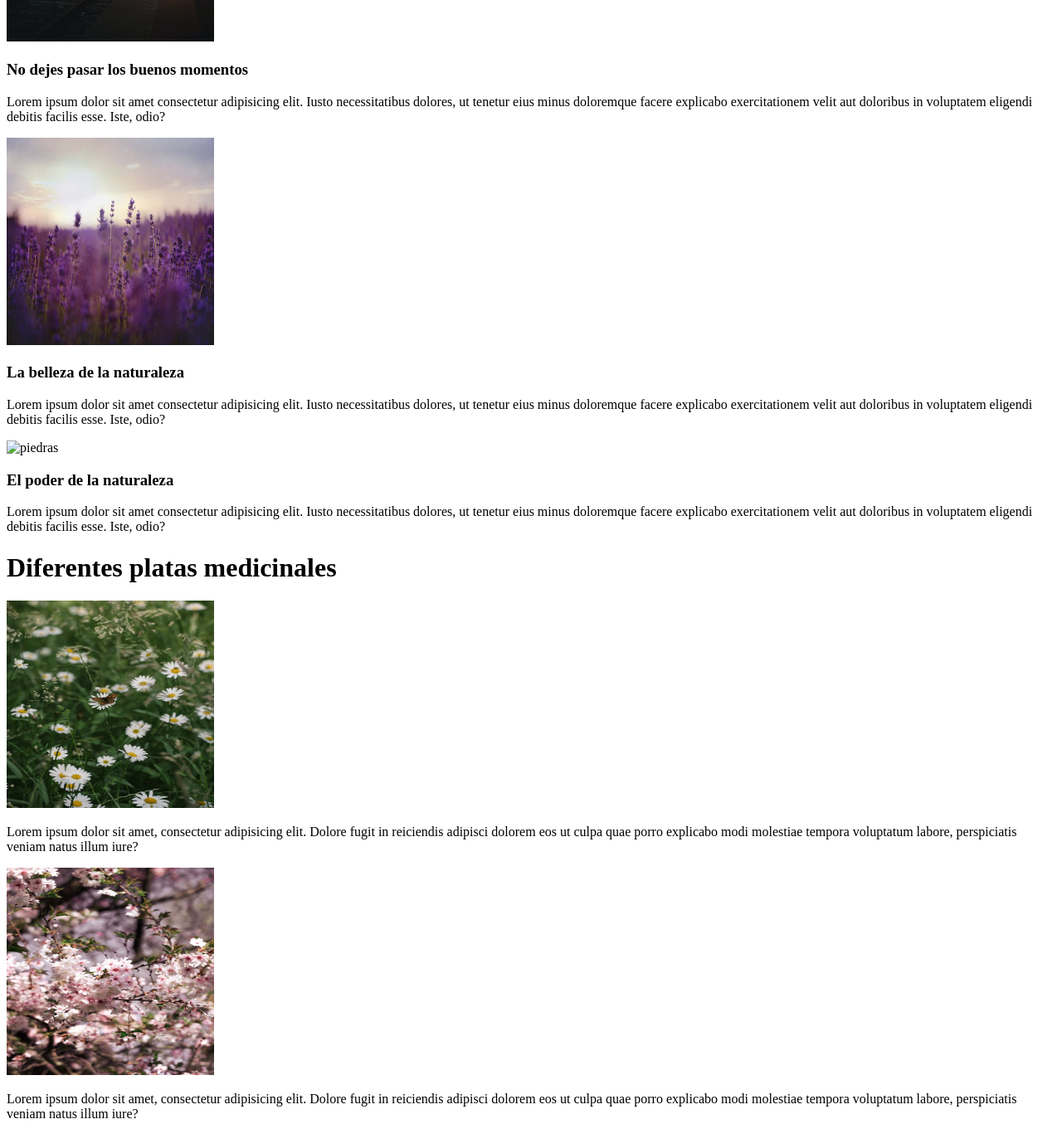
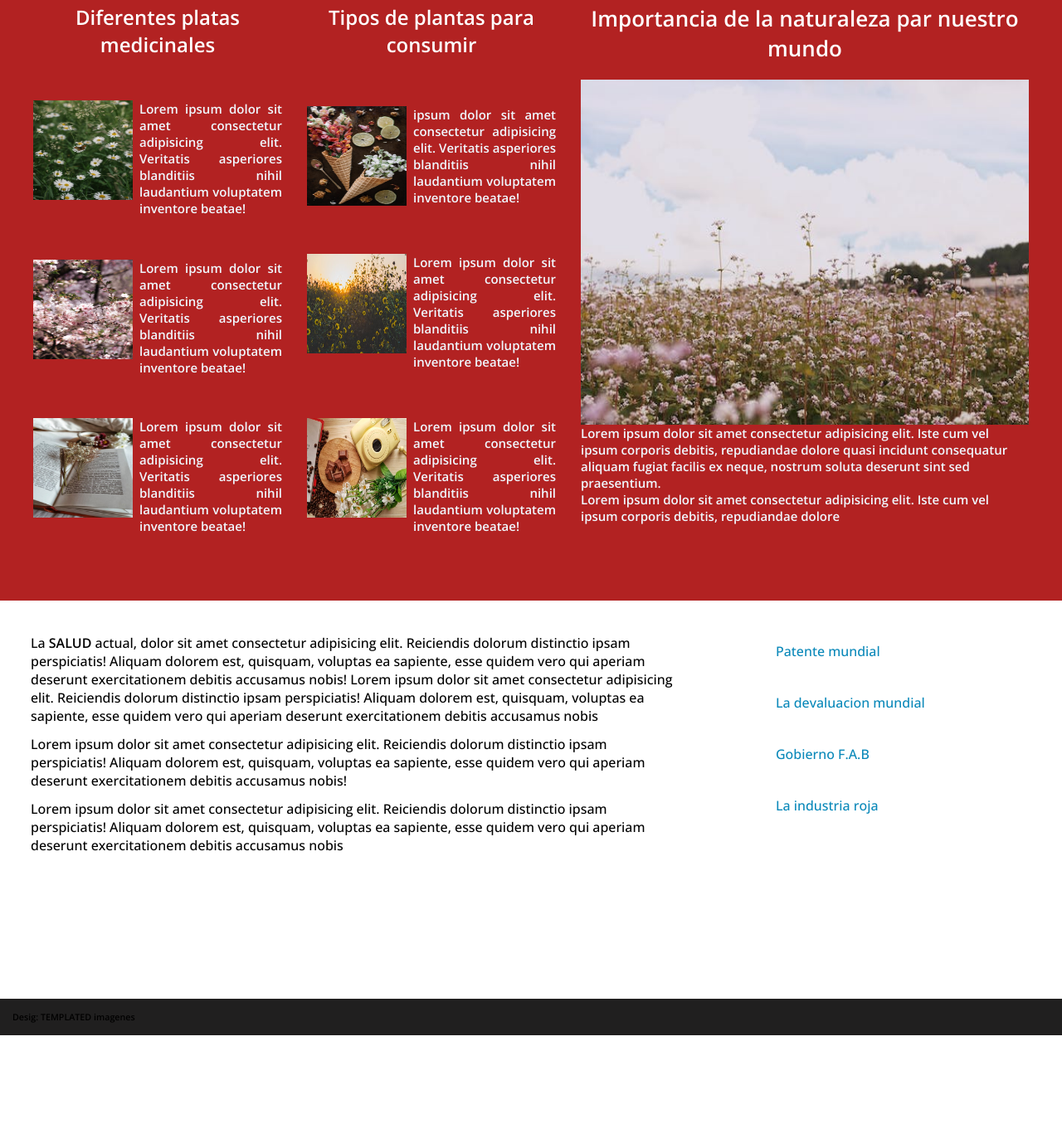
Before and after one commit to YusleisbisC/Ejercicio-6-toti, a plain HTML site: page index.html in a window 1280 px wide. Shown: the part 1066-2421 px from the top of the page at 83% size. After the commit the page ends 2314 px from the top, so only its background shows below. Drawn offline with nearby package versions, Linux system fonts and the light colour scheme.

Commit message:
initial commit

```diff
--- /dev/null
+++ b/estilo.css
@@ -0,0 +1,236 @@
+* {
+    padding: 0;
+    margin: 0;
+    box-sizing: border-box;
+}
+
+body {
+    font-family: 'Lato', sans-serif;
+    font-family: 'Open Sans', sans-serif;
+}
+
+#menu__princ {
+    background-color: rgb(27, 25, 25);
+    height: 90px;
+    display: flex;
+    justify-content: space-between;
+    align-items: center;
+    padding: 0 40px;
+
+}
+
+h1 {
+
+    color: #fff;
+}
+
+.naver {
+    color: azure;
+}
+
+nav a {
+    padding: 20px;
+    text-decoration: none;
+}
+
+a:link {
+    color: azure;
+
+}
+
+a :visited,
+link :active {
+    color: blueviolet
+}
+
+a:hover {
+    background-color: rgb(12, 12, 11);
+    opacity: 0.5;
+
+}
+
+.imagen_ {
+    height: 400px;
+    width: 100%;
+}
+
+
+.imagen_1 {
+    width: 100%;
+    height: 100%;
+}
+
+#container {
+
+    height: 500px;
+    display: flex;
+    justify-content: space-around;
+    background-color: #ddd;
+    align-items: center;
+
+
+}
+
+.list {
+    width: 250px;
+    height: 410px;
+    border-radius: 16px;
+    background-color: beige;
+}
+
+.container_1 {
+    width: 100%;
+    height: 30%;
+
+
+}
+
+.img {
+    width: 100%;
+    height: 100%;
+    border-radius: 16px 16px 0 0;
+}
+
+.list p {
+    padding: 0 8px;
+    text-align: justify;
+}
+
+
+h3 {
+    padding: 10px;
+}
+
+/*columnas*/
+
+.columnas {
+    width: 100%;
+    display: flex;
+    height: 100vh;
+    justify-content: space-between;
+    background-color: firebrick;
+    align-items: center;
+    padding: 0 40px;
+}
+
+.columna1 {
+
+    height: 80%;
+    display: flex;
+    flex-direction: column;
+    align-items: flex-start;
+    justify-content: space-between;
+    width: 25%;
+
+}
+
+.columnas h1 {
+    text-align: center;
+}
+
+.img2 {
+    width: 120px;
+    height: 120px;
+    flex: none;
+    margin-right: 8px;
+}
+
+
+
+.colun {
+    display: flex;
+    font-size: 15px;
+    font-weight: 600;
+    text-align: justify;
+    width: 100%;
+    color: aliceblue;
+}
+
+
+
+.arti_ {
+    width: 45%;
+    color: aliceblue;
+    font-size: 15px;
+    font-weight: 600;
+    height: 80%;
+    display: flex;
+    flex-direction: column;
+}
+
+.arti_ img {
+    width: 100%;
+    height: 65%;
+
+}
+
+.arti_ h1 {
+    text-align: center;
+    font-size: 26px;
+    margin-bottom: 20px;
+
+}
+
+
+#articf {
+    display: flex;
+    justify-content: space-around;
+    height: 60vh;
+    width: 100%;
+}
+
+#articulo {
+    width: 70%;
+    padding: 0 32px;
+
+}
+
+.paragrafos_ {
+    margin-top: 2px;
+    padding: 5px;
+}
+
+
+ul {
+    margin: 30px;
+    width: 30%;
+    height: 400px;
+}
+
+ul li {
+    padding: 20px;
+    list-style-type: none;
+
+
+}
+
+ul a:link {
+    color: rgb(19, 19, 20);
+    padding: 30px;
+}
+
+li a {
+    text-decoration: none;
+}
+
+ul a:link {
+    color: #0988b9;
+
+}
+
+ul a:visited,
+a:active {
+    color: #d62a2a;
+
+}
+
+ul a:hover {
+    background-color: beige;
+
+}
+
+#rodape {
+    background-color: rgb(32, 31, 31);
+    padding: 15px;
+    align-content: flex-end;
+}
--- a/index.html
+++ b/index.html
@@ -1,161 +1,184 @@
 <!DOCTYPE html>
 <html lang="en">
+
 <head>
     <meta charset="UTF-8">
     <meta name="viewport" content="width=device-width, initial-scale=1.0">
+    <link rel="preconnect" href="https://fonts.googleapis.com">
+    <link rel="preconnect" href="https://fonts.gstatic.com" crossorigin>
+    <link
+        href="https://fonts.googleapis.com/css2?family=Lato:ital,wght@0,400;1,300;1,400;1,700&family=Open+Sans:ital,wght@0,300;0,500;0,600;1,400;1,500&display=swap"
+        rel="stylesheet">
+    <link rel="stylesheet" type="text/css" href="estilo.css">
+
     <title>Autonomy</title>
+
 </head>
+
 <body>
 
-    <header>
+    <header id="menu__princ">
+
         <h1>Autonomy</h1>
-        <nav>
-            Home page| Left Sidebar| Right Sidebar| No Sidebar
+
+        <nav class="naver">
+
+            <a href="home.html">Home </a>
+            <a href="page.html">page </a>
+            <a href="Left.htm ">Left </a>
+            <a href="Right Sidebar">Right Sidebar</a>
+
         </nav>
-
-        <img src="Imag/templ.jpg" alt="Flores moradas con blanco" width="600px">
-
     </header>
 
-<div><!--#-->
-        <section>
-            <img src="Imag/bosquecasa.jpeg" alt="un bosque visualmente tranquilo" width="250px" height="250px">
-        </section>
+    <div class="imagen_">
+
+        <img src="templ.jpg" alt="Flores moradas con blanco" class="imagen_1">
+    </div>
+
+
+    <section id="container"><!--#-->
+
+        <div class="list">
+
+            <div class="container_1">
+                <img src="Imag/bosquecasa.jpeg" alt="un bosque visualmente tranquilo" class="img">
+            </div>
 
             <h3>Vida libre</h3>
 
-        <p>Lorem ipsum dolor sit amet consectetur adipisicing elit. Iusto necessitatibus dolores,
+            <p>Lorem ipsum dolor sit amet consectetur adipisicing elit.<br>
+                Iusto necessitatibus dolores,
                 ut tenetur eius minus doloremque facere
-           explicabo exercitationem velit aut doloribus in voluptatem eligendi debitis facilis esse.
+                explicabo exercitationem velit aut doloribus
+                in voluptatem eligendi debitis facilis esse.
                 Iste, odio?</p>
+        </div>
 
-        <section>
-            <img src="Imag/trem.jpeg" alt="El paisaje de un trem" width="250px" height="250px">
-        </section>
+        <div class="list">
+
+            <div class="container_1">
+                <img src="Imag/trem.jpeg" alt="El paisaje de un trem" class="img">
+            </div>
+
             <h3>No dejes pasar los buenos momentos</h3>
 
-        <p>Lorem ipsum dolor sit amet consectetur adipisicing elit. Iusto necessitatibus dolores,
+            <p>Lorem ipsum dolor sit amet consectetur adipisicing elit.<br>
+                Iusto necessitatibus dolores,
                 ut tenetur eius minus doloremque facere
-           explicabo exercitationem velit aut doloribus in voluptatem eligendi debitis facilis esse.
+                explicabo exercitationem velit aut doloribus
+                in voluptatem eligendi debitis facilis esse.
                 Iste, odio?</p>
+        </div>
 
-        <section>
-            <img src="Imag/flores2.jpeg" alt="flores" width="250px" height="250px">
-        </section>
+        <div class="list">
+            <div class="container_1">
+                <img src="Imag/flores2.jpeg" alt="flores" class="img">
+            </div>
             <h3>La belleza de la naturaleza</h3>
 
-        <p>Lorem ipsum dolor sit amet consectetur adipisicing elit. Iusto necessitatibus dolores,
+            <p>Lorem ipsum dolor sit amet consectetur adipisicing elit.<br>
+                Iusto necessitatibus dolores,
                 ut tenetur eius minus doloremque facere
-           explicabo exercitationem velit aut doloribus in voluptatem eligendi debitis facilis esse.
+                explicabo exercitationem velit aut doloribus
+                in voluptatem eligendi debitis facilis esse.
                 Iste, odio?</p>
+        </div>
 
-        <section>
-            <img src="Imag/piedras.webp" alt="piedras" width="250px" height="250px">
-        </section>
+        <div class="list">
+            <div class="container_1">
+                <img src="Imag/desolado2.jpeg" alt="piedras" class="img">
+            </div>
             <h3>El poder de la naturaleza</h3>
 
-        <p>Lorem ipsum dolor sit amet consectetur adipisicing elit. Iusto necessitatibus dolores,
+            <p>Lorem ipsum dolor sit amet consectetur adipisicing elit.<br>
+                Iusto necessitatibus dolores,
                 ut tenetur eius minus doloremque facere
-            explicabo exercitationem velit aut doloribus in voluptatem eligendi debitis facilis esse.
+                explicabo exercitationem velit aut doloribus
+                in voluptatem eligendi debitis facilis esse.
                 Iste, odio?</p>
-</div><!--#-->
+        </div>
 
-    <div><!--inicio columnas-->
+    </section><!--#-->
 
-        <div><!--Colunma 1-->
+    <section class="columnas"><!--inicio columnas-->
+
+        <div class="columna1"><!--Colunma 1-->
 
             <h1>Diferentes platas medicinales</h1>
 
-            <section>
-                <img src="Imag/flores--1.jpeg" alt="Paisajes de flores" width="250px" height="250px">
-
-                <p>Lorem ipsum dolor sit amet, consectetur adipisicing elit. Dolore fugit in reiciendis
-                    adipisci dolorem eos ut culpa quae porro explicabo modi molestiae
-                    tempora voluptatum labore, perspiciatis veniam natus illum iure?
+            <div class="colun">
+                <img src="Imag/flores--1.jpeg" alt="Paisajes de flores" class="img2">
+                <p>
+                    Lorem ipsum dolor sit amet consectetur adipisicing elit. Veritatis asperiores blanditiis nihil
+                    laudantium voluptatem inventore beatae!
                 </p>
 
-            </section>
+            </div>
+
+            <div class="colun">
+                <img src="Imag/flores--2.jpeg" alt="Paisajes de flores" class="img2">
+
+                <p>
+                    Lorem ipsum dolor sit amet consectetur adipisicing elit. Veritatis asperiores blanditiis nihil
+                    laudantium voluptatem inventore beatae!
+                </p>
+
+            </div>
+
+            <div class="colun">
+                <img src="Imag/flores--3.jpeg" alt="Paisajes de flores" class="img2">
+
+                <p>
+                    Lorem ipsum dolor sit amet consectetur adipisicing elit. Veritatis asperiores blanditiis nihil
+                    laudantium voluptatem inventore beatae!
+                </p>
+
+            </div>
 
 
+        </div>
+        <!--fin columna1-->
 
 
+        <!-- inicio Colunma 2 -->
+        <div class="columna1">
+            <h1>Tipos de plantas para consumir</h1>
+            <div class="colun">
+                <img src="Imag/flores--4.jpeg" alt="Paisajes de flores" class="img2">
 
-            <section>
-                <img src="Imag/flores--2.jpeg" alt="Paisajes de flores" width="250px" height="250px">
-
-                <p>Lorem ipsum dolor sit amet, consectetur adipisicing elit. Dolore fugit in reiciendis
-                    adipisci dolorem eos ut culpa quae porro explicabo modi molestiae
-                    tempora voluptatum labore, perspiciatis veniam natus illum iure?
+                <p>
+                    ipsum dolor sit amet consectetur adipisicing elit. Veritatis asperiores blanditiis nihil laudantium
+                    voluptatem inventore beatae!
                 </p>
 
-            </section>
+            </div>
 
+            <div class="colun">
+                <img src="Imag/flores--5.jpeg" alt="Paisajes de flores" class="img2">
 
-
-
-
-            <section>
-                <img src="Imag/flores--3.jpeg" alt="Paisajes de flores" width="250px" height="250px">
-
-                <p>Lorem ipsum dolor sit amet, consectetur adipisicing elit. Dolore fugit in reiciendis
-                    adipisci dolorem eos ut culpa quae porro explicabo modi molestiae
-                    tempora voluptatum labore, perspiciatis veniam natus illum iure?
+                <p>
+                    Lorem ipsum dolor sit amet consectetur adipisicing elit. Veritatis asperiores blanditiis nihil
+                    laudantium voluptatem inventore beatae!
                 </p>
 
-            </section>
+            </div>
 
+            <div class="colun">
+                <img src="Imag/flores--6.jpeg" alt="Paisajes de flores" class="img2">
 
-        </div><!--fin columna1-->
-
-
-
-        <div><!--inicio Colunma 2-->
-
-
-            <h1>Tipos de plantas para consumir</h1>
-
-
-            <section>
-                <img src="Imag/flores--4.jpeg" alt="Paisajes de flores" width="250px" height="250px">
-
-                <p>Lorem ipsum dolor sit amet, consectetur adipisicing elit. Dolore fugit in reiciendis
-                        adipisci dolorem eos ut culpa quae porro explicabo modi molestiae
-                        tempora voluptatum labore, perspiciatis veniam natus illum iure?
+                <p>
+                    Lorem ipsum dolor sit amet consectetur adipisicing elit. Veritatis asperiores blanditiis nihil
+                    laudantium voluptatem inventore beatae!
                 </p>
 
-            </section>
+            </div>
 
+        </div>
+        <!-- finColumna2 -->
 
+        <article class="arti_">
 
-
-
-            <section>
-                <img src="Imag/flores--5.jpeg" alt="Paisajes de flores" width="250px" height="250px">
-
-                <p>Lorem ipsum dolor sit amet, consectetur adipisicing elit. Dolore fugit in reiciendis
-                        adipisci dolorem eos ut culpa quae porro explicabo modi molestiae
-                        tempora voluptatum labore, perspiciatis veniam natus illum iure?
-                </p>
-
-            </section>
-
-
-
-
-
-            <section>
-                <img src="Imag/flores--6.jpeg" alt="Paisajes de flores" width="250px" height="250px">
-
-                <p>Lorem ipsum dolor sit amet, consectetur adipisicing elit. Dolore fugit in reiciendis
-                        adipisci dolorem eos ut culpa quae porro explicabo modi molestiae
-                        tempora voluptatum labore, perspiciatis veniam natus illum iure?
-                </p>
-
-            </section>
-
-
-
-            <article>
             <h1>Importancia de la naturaleza par nuestro mundo</h1>
 
             <img src="Imag/flores--7.jpeg" alt="Paisajes de flores">
@@ -163,63 +186,78 @@
             <p>
                 Lorem ipsum dolor sit amet consectetur adipisicing elit.
                 Iste cum vel ipsum corporis debitis, repudiandae dolore quasi
-                    incidunt consequatur aliquam fugiat facilis ex neque, nostrum, soluta deserunt sint sed praesentium.
-
+                incidunt consequatur aliquam fugiat facilis ex neque, nostrum
+                soluta deserunt sint sed praesentium.
+            </p>
+            <p>
                 Lorem ipsum dolor sit amet consectetur adipisicing elit.
-                    Iste cum vel ipsum corporis debitis, repudiandae dolore quasi
-                    incidunt consequatur aliquam fugiat facilis ex neque, nostrum, soluta deserunt sint sed praesentium.
+                Iste cum vel ipsum corporis debitis, repudiandae dolore
             </p>
 
         </article>
 
-        </div><!--finColumna2-->
-
-    </div><!--Fin de las columnas+art-->
+    </section><!--Fin de las columnas+art-->
 
 
-        <div><!--inicioArti-->
+    <div id="articf"><!--inicioArti-->
 
-            <article>
+        <article id="articulo">
+
+
             <h1>Incorporacion de nuevas tecnologia para el uso medicinal natural</h1>
 
-                <p>La <strong>SALUD</strong> actual, dolor sit amet consectetur adipisicing elit. Reiciendis dolorum distinctio ipsam perspiciatis! Aliquam dolorem est,
-                    quisquam, voluptas ea sapiente, esse quidem vero qui aperiam deserunt exercitationem debitis accusamus nobis!
 
-                    Lorem ipsum dolor sit amet consectetur adipisicing elit. Reiciendis dolorum distinctio ipsam perspiciatis! Aliquam dolorem est,
-                    quisquam, voluptas ea sapiente, esse quidem vero qui aperiam deserunt exercitationem debitis accusamus nobis
+            <div>
+                <p class="paragrafos_">La <strong>SALUD</strong> actual, dolor sit amet consectetur adipisicing elit.
+                    Reiciendis dolorum
+                    distinctio ipsam perspiciatis! Aliquam dolorem est,
+                    quisquam, voluptas ea sapiente, esse quidem vero qui aperiam deserunt exercitationem debitis
+                    accusamus nobis!
+
+                    Lorem ipsum dolor sit amet consectetur adipisicing elit. Reiciendis dolorum distinctio ipsam
+                    perspiciatis! Aliquam dolorem est,
+                    quisquam, voluptas ea sapiente, esse quidem vero qui aperiam deserunt exercitationem debitis
+                    accusamus nobis
 
                 </p>
 
-                <p>Lorem ipsum dolor sit amet consectetur adipisicing elit. Reiciendis dolorum distinctio ipsam perspiciatis! Aliquam dolorem est,
-                    quisquam, voluptas ea sapiente, esse quidem vero qui aperiam deserunt exercitationem debitis accusamus nobis!
-                    Lorem ipsum dolor sit amet consectetur adipisicing elit. Reiciendis dolorum distinctio ipsam perspiciatis! Aliquam dolorem est,
-                    quisquam, voluptas ea sapiente, esse quidem vero qui aperiam deserunt exercitationem debitis accusamus nobis
+                <p class="paragrafos_">Lorem ipsum dolor sit amet consectetur adipisicing elit. Reiciendis dolorum
+                    distinctio ipsam
+                    perspiciatis! Aliquam dolorem est,
+                    quisquam, voluptas ea sapiente, esse quidem vero qui aperiam deserunt exercitationem debitis
+                    accusamus nobis!
+                </p>
+                <p class="paragrafos_">
+                    Lorem ipsum dolor sit amet consectetur adipisicing elit. Reiciendis dolorum distinctio ipsam
+                    perspiciatis! Aliquam dolorem est,
+                    quisquam, voluptas ea sapiente, esse quidem vero qui aperiam deserunt exercitationem debitis
+                    accusamus nobis
+                </p>
+            </div>
 
-                </p>
+        </article>
 
-                <p>Lorem ipsum dolor sit amet consectetur adipisicing elit. Reiciendis dolorum distinctio ipsam perspiciatis! Aliquam dolorem est,
-                    quisquam, voluptas ea sapiente, esse quidem vero qui aperiam deserunt exercitationem debitis accusamus nobis!
 
-                </p>
+        <ul class="aside1">
+            <li><a href="Patente mundial.html">Patente mundial</a></li>
 
-                <aside>
-                    <ul>
-                        <li><a href="#">Patente mundial</li></a>
-                        <li><a href="#">La devaluacion mundial</li></a>
-                        <li><a href="#">Gobierno F.A.B</li></a>
-                        <li><a href="#">La industria roja</li></a>
+            <li><a href="La devaluacion mundial.html">La devaluacion mundial</a></li>
+
+            <li><a href="Gobierno F.A.B.html">Gobierno F.A.B </a></li>
+
+            <li><a href="La industria roja">La industria roja </a></li>
         </ul>
-                </aside>
-            </article>
+
 
     </div><!--finArt-->
 
+    <footer id="rodape">
+
+        <h6>Desig: TEMPLATED imagenes</h6>
+    </footer>
+
+</body>
 
 
-    <footer>
-        Desig: TEMPLATED imagenes
-    </footer>
 
-
-</body>
 </html>
```
Also changed, not shown: templ.jpg (added). Lines whose indentation alone changed are shown as unchanged.
